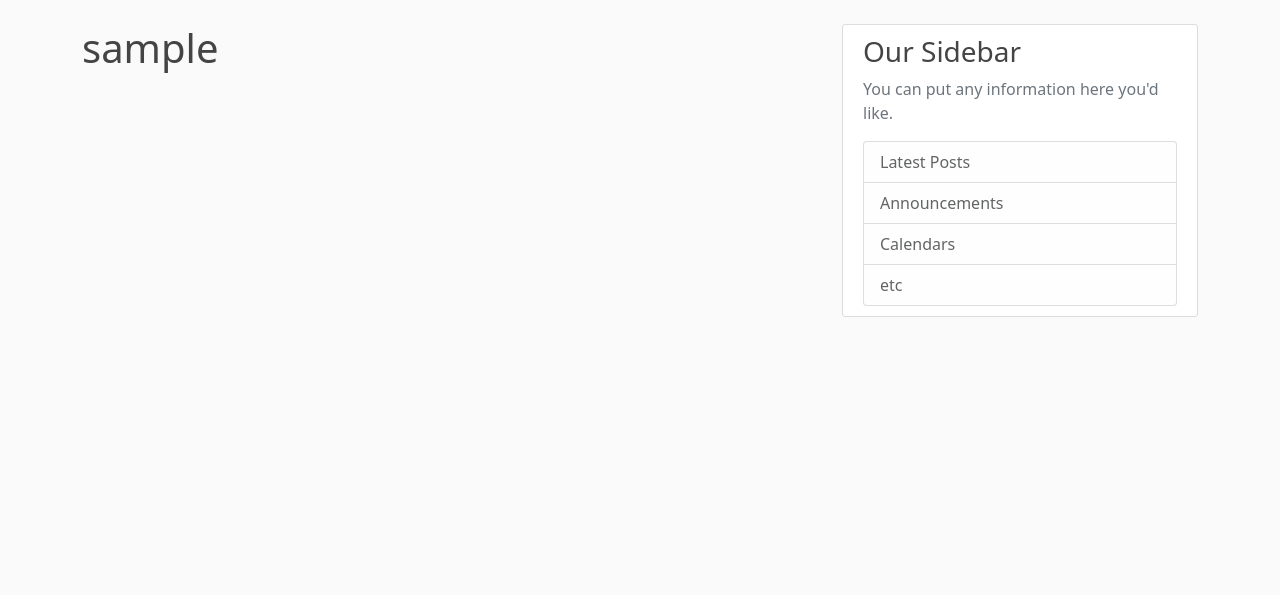
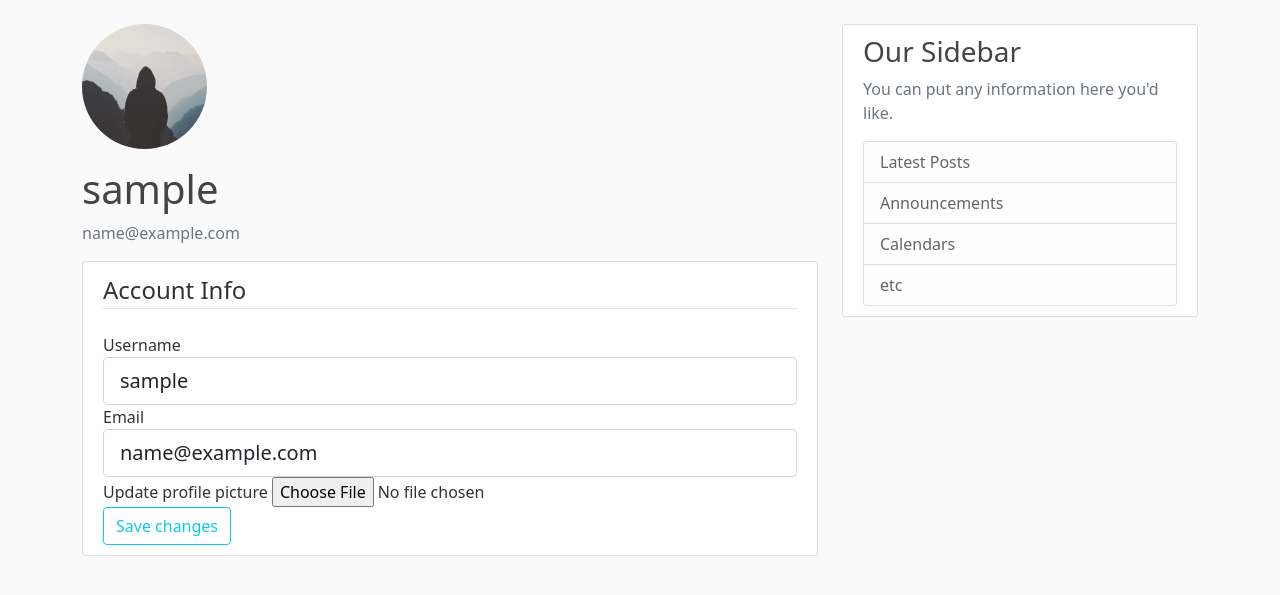
Before and after one commit to agustin-chavez/flask-blog, a Flask app: page /account in a window 1280 px wide. Shown: the part 56-651 px from the top of the page. Run offline with Flask 3, Linux system fonts and the light colour scheme; the visitor is signed in with stand-in values (Sample User, id 1); some libraries are stand-ins or nearby versions.

Commit message:
User account and profile images

```diff
--- a/flaskblog/forms.py
+++ b/flaskblog/forms.py
@@ -1,7 +1,9 @@
 from flask_wtf import FlaskForm
+from flask_wtf.file import FileField, FileAllowed
 from wtforms import StringField, PasswordField, SubmitField, BooleanField, ValidationError
 from wtforms.validators import DataRequired, Length, Email, EqualTo
 from flaskblog.models import User
+from flask_login import current_user
 
 class RegistrationForm(FlaskForm):
     username = StringField(
@@ -56,3 +58,40 @@ class LoginForm(FlaskForm):
     remember = BooleanField('Remember Me')
 
     submit = SubmitField('Login')
+
+
+class UpdateAccountForm(FlaskForm):
+    username = StringField(
+        'Username',
+        validators=[
+            DataRequired(),
+            Length(min=2, max=20)
+        ]
+    )
+    email = StringField(
+        'Email',
+        validators=[
+            DataRequired(),
+            Email()
+        ]
+    )
+    picture = FileField(
+        'Update profile picture',
+        validators=[
+            FileAllowed(['jpg', ['png']])
+        ]
+    )
+
+    submit = SubmitField('Save changes')
+
+    def validate_username(self, username):
+        if username.data != current_user.username:
+            user = User.query.filter_by(username=username.data).first()
+            if user:
+                raise ValidationError('That username is taken. Please choose a different one.')
+
+    def validate_email(self, email):
+        if email.data != current_user.email:
+            user = User.query.filter_by(email=email.data).first()
+            if user:
+                raise ValidationError('That email is taken. Please choose a different one.')
--- a/flaskblog/routes.py
+++ b/flaskblog/routes.py
@@ -1,8 +1,10 @@
 from flask import render_template, url_for, redirect, flash, request
-from flaskblog.forms import RegistrationForm, LoginForm
+from flaskblog.forms import RegistrationForm, LoginForm, UpdateAccountForm
 from flaskblog.models import Post, User
 from flaskblog import app, db, bcrypt
 from flask_login import login_user, current_user, logout_user, login_required
+from PIL import Image
+import secrets, os
 
 @app.route("/")
 @app.route("/home")
@@ -57,7 +59,34 @@ def logout():
     return redirect(url_for('home'))
 
 
-@app.route("/account")
+def save_picture(form_picture):
+    random_hex = secrets.token_hex(8)
+    _, f_ext = os.path.splitext(form_picture.filename)
+    picture_filename = random_hex + f_ext
+    picture_path = os.path.join(app.root_path, 'static/profile_pics', picture_filename)
+    output_size = (125, 125)
+    i = Image.open(form_picture)
+    i.thumbnail(output_size)
+    i.save(picture_path)
+    return picture_filename
+
+
+@app.route("/account", methods=['POST', 'GET'])
 @login_required
 def account():
-    return render_template('account.html', title='Account')
+    form = UpdateAccountForm()
+    if form.validate_on_submit():
+        if form.picture.data:
+            picture_file = save_picture(form.picture.data)
+            current_user.image_file = picture_file
+        current_user.username = form.username.data
+        current_user.email = form.email.data
+        db.session.commit()
+        flash("You're account has been updated", 'success')
+        return redirect(url_for('account'))
+    elif request.method == 'GET':
+        form.username.data = current_user.username
+        form.email.data = current_user.email
+
+    image_file = url_for('static', filename='profile_pics/' + current_user.image_file)
+    return render_template('account.html', title='Account', image_file=image_file, form=form)
--- a/flaskblog/templates/account.html
+++ b/flaskblog/templates/account.html
@@ -1,5 +1,59 @@
 {% extends "layout.html" %}
 
 {% block content %}
-    <h1>{{ current_user.username }}</h1>
+        <div class="media">
+        <img class="rounded-circle account-img" src="{{ image_file }}">
+        <div class="media-body">
+            <h2 class="account-heading">{{ current_user.username }}</h2>
+            <p class="text-secondary">{{ current_user.email }}</p>
+        </div>
+        </div>
+        <div class="content-section">
+            <form method="POST" action="" enctype="multipart/form-data">
+                {{ form.hidden_tag() }}
+                <fieldset class="form-group">
+                    <legend class="border-bottom mb-4">Account Info</legend>
+                    <div class="form-group">
+                        {{ form.username.label(class="form-control-label") }}
+
+                        {% if form.username.errors %}
+                            {{ form.username(class="form-control form-control-lg is-invalid") }}
+                            <div class="invalid-feedback">
+                                {% for error in form.username.errors %}
+                                    <span> {{ error }}</span>
+                                {% endfor %}
+                            </div>
+                        {% else %}
+                            {{ form.username(class="form-control form-control-lg") }}
+                        {% endif %}
+                    </div>
+                    <div class="form-group">
+                        {{ form.email.label(class="form-control-label") }}
+                        {% if form.email.errors %}
+                            {{ form.email(class="form-control form-control-lg is-invalid") }}
+                            <div class="invalid-feedback">
+                                {% for error in form.email.errors %}
+                                    <span> {{ error }}</span>
+                                {% endfor %}
+                            </div>
+                        {% else %}
+                            {{ form.email(class="form-control form-control-lg") }}
+                        {% endif %}
+                    </div>
+                    <div class="form-group">
+                        {{ form.picture.label() }}
+                        {{ form.picture(class="form-control-file") }}
+                        {% if form.picture.errors %}
+                            {% for error in form.picture.errors %}
+                                <span class='text-danger'> {{ error }}</span><br>
+                            {% endfor %}
+                        {% endif %}
+                    </div>
+                </fieldset>
+
+                <div class="form-group">
+                    {{ form.submit(class="btn btn-outline-info") }}
+                </div>
+            </form>
+        </div>
 {% endblock content %}
```
Also changed, not shown: initdb.py (+6 -3 lines), README.md, flaskblog/static/profile_pics/add846f1f4f5137e.png (added), flaskblog/static/profile_pics/default.jpg (added), 1 other file.
